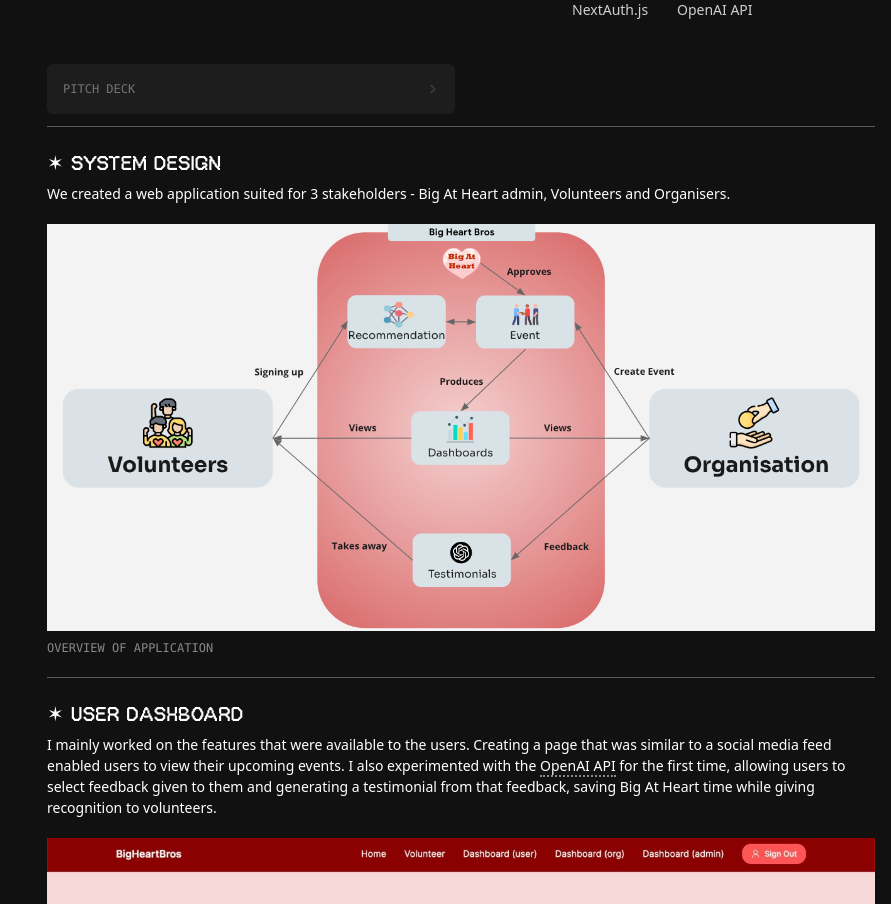
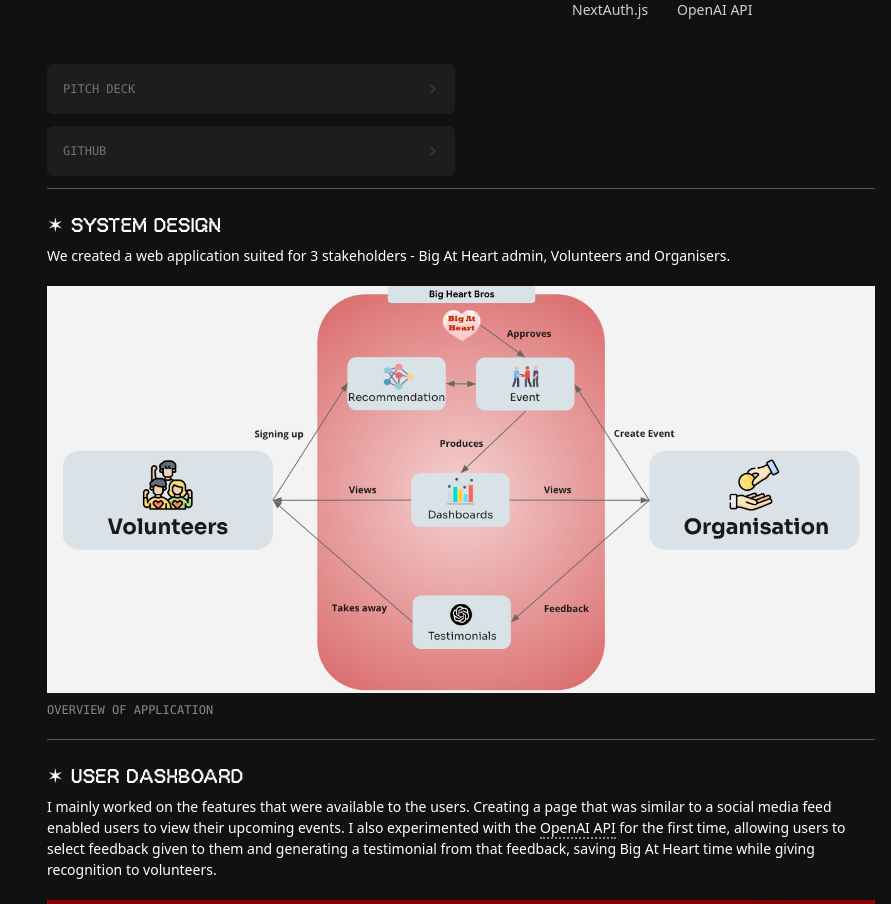
Before and after one commit to limrik/portfolio, a Next.js app in the folder portfolio/: page /big-heart-bros in a window 1280 px wide. Shown: the part 889-1793 px from the top of the page, without its empty margins (389-1280 px from the left). Built offline with nearby package versions, Linux system fonts and the light colour scheme.

Commit message:
Add github links

```diff
--- a/portfolio/src/app/big-heart-bros/page.tsx
+++ b/portfolio/src/app/big-heart-bros/page.tsx
@@ -34,7 +34,7 @@
           volunteers to enroll, manage activities, and request certificates,
           while enabling nonprofit administrators to efficiently handle forms,
           attendance, and generate detailed reports". I am proud that we made it
-          to the finals of the hackathon (10 out of 100 teams).
+          to the finals of the hackathon (top 10 out of 100 teams).
         </ProjectBody>
         <ProjectDetails
           role="Full Stack Software Developer"
@@ -44,6 +44,10 @@
         <LinkCard link="https://docs.google.com/presentation/d/1Vt3Wvl5koyhArwzo2danmHEAl0Fc2dzFw8pnTal1iZU/edit#slide=id.g1f0c53ac0ea_0_10">
           Pitch Deck
         </LinkCard>
+        <LinkCard link="https://github.com/limrik/big-heart-bros" col="1">
+          Github
+        </LinkCard>
+
         <Divider />
         <ProjectBody title="System Design">
           We created a web application suited for 3 stakeholders - Big At Heart
--- a/portfolio/src/app/travelBro/page.tsx
+++ b/portfolio/src/app/travelBro/page.tsx
@@ -47,6 +47,9 @@
         />
         <LinkCard link="https://docs.google.com/document/d/1dKfQuokaTJD5GQxjExhXxoMNdGP47wFoLKb9-EAvfIY/edit?usp=embed_facebook">
           Project Documentation
+        </LinkCard>
+        <LinkCard link="https://github.com/limrik/travelBro" col="1">
+          Github
         </LinkCard>
 
         <Divider />
```
